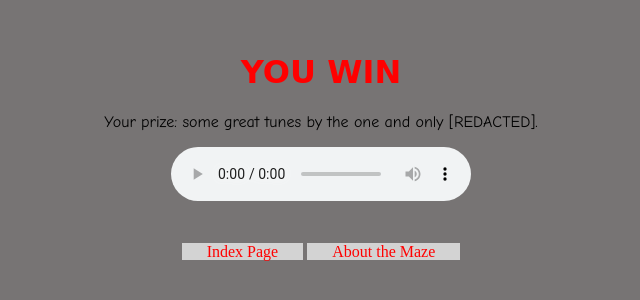
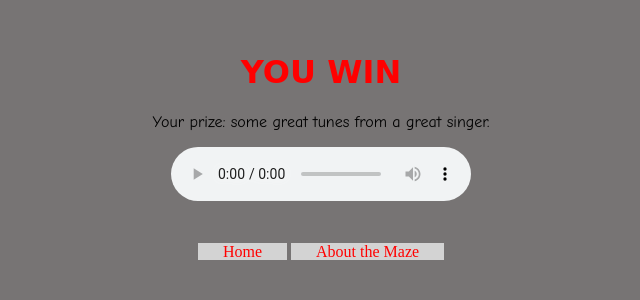
Before and after one commit to lucror1/Escape-the-Maze, a plain HTML site: page game/Maze/youWin.html in a window 1280 px wide. Shown: the part 160-460 px from the top of the page, without its empty margins (319-959 px from the left). Drawn offline with Linux system fonts and the light colour scheme.

Commit message:
edit to you win page

```diff
--- a/game/Maze/youWin.html
+++ b/game/Maze/youWin.html
@@ -8,14 +8,14 @@
 <body>
     <div class="middle center">
         <h1>YOU WIN</h1>
-        <p id="victoryText">Your prize: some great tunes by the one and only [REDACTED].</p>
-        <audio controls autoplay>
+        <p id="victoryText">Your prize: some great tunes from a great singer.</p>
+        <audio controls repeat>
             <source src="nggyu.mp3" type="audio/mpeg">
             Your browser does not support the audio element.
         </audio>
     </div>
     <footer id="nav">
-        <a href="../index.html">Index Page</a>
+        <a href="../index.html">Home</a>
         <a href="../About/abtMaze.html">About the Maze</a>
     </footer>
 </body>
```
